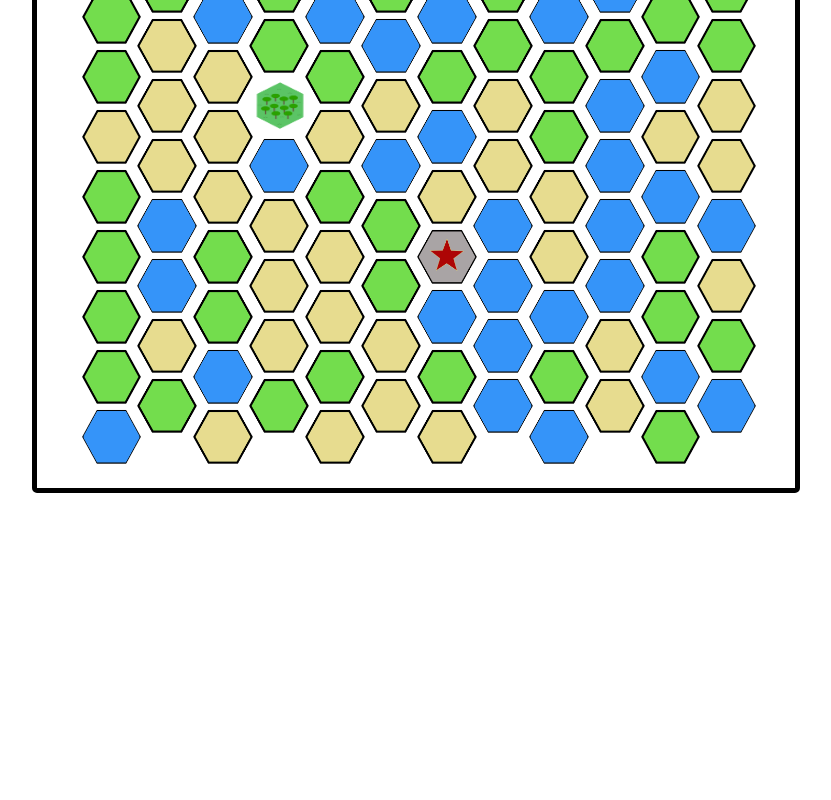
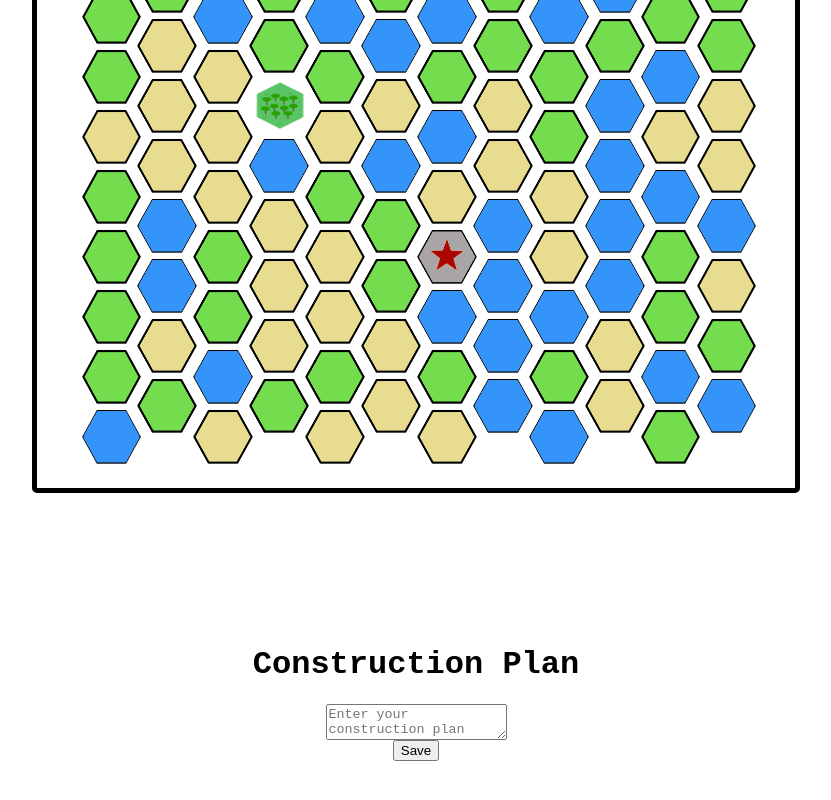
Before and after one commit to Thatthana/Upbeat, a Next.js app in the folder frontend/: page /gamePage in a window 1280 px wide. Shown: the part 232-1032 px from the top of the page, without its empty margins (224-1055 px from the left). Before the commit the page ends 800 px from the top, so only its background shows below. Built offline with nearby package versions, Linux system fonts and the light colour scheme.

Commit message:
update input construction plan

```diff
--- a/frontend/package.json
+++ b/frontend/package.json
@@ -12,6 +12,7 @@
     "@types/node": "18.15.11",
     "@types/react": "18.0.32",
     "@types/react-dom": "18.0.11",
+    "axios": "^1.3.4",
     "eslint": "8.37.0",
     "eslint-config-next": "13.2.4",
     "next": "13.2.4",
--- /dev/null
+++ b/frontend/src/components/InputPlan.jsx
@@ -0,0 +1,51 @@
+import { useState } from "react";
+import axios from "axios";
+
+export default function InputPlan() {
+  const [inputValue, setInputValue] = useState("");
+  const [CP, setCP] = useState(false);
+
+  const handleInputChange = (event) => {
+    setInputValue(event.target.value);
+    setCP(true);
+  };
+
+  const handleClick = async () => {
+    try {
+      await axios.post("/api/write-file", { inputValue });
+      console.log("Input saved!");
+      alert("Construction plan saved!");
+      setCP(false);
+    } catch (error) {
+      console.error(error);
+      alert("Failed to save construction plan.");
+    }
+  };
+
+  const frameStyle = {
+    width: "60%",
+    height: "30%",
+    justifyContent: "center",
+    alignItems: "center",
+    overflow: "auto",
+    marginTop: "50px",
+  };
+
+
+  return (
+    <div  className="home">
+      <h1 style={{ color: "black" }} className="textplan">
+        Construction Plan
+      </h1>
+      <textarea
+        value={inputValue}
+        onChange={handleInputChange}
+        placeholder="Enter your construction plan here.. ."
+        className="inputplan"
+      />
+      <button onClick={handleClick} className="saveplan">
+        Save
+      </button>
+    </div>
+  );
+}
--- a/frontend/src/pages/gamePage.jsx
+++ b/frontend/src/pages/gamePage.jsx
@@ -3,6 +3,7 @@ import Timer from "../components/timer";
 import Money from "../components/money";
 import Turn from "../components/turn";
 import Frame from "../components/Frame";
+import InputPlan from "../components/InputPlan";
 
 export default function gamePage() {
   return (
@@ -11,6 +12,7 @@ export default function gamePage() {
       <Timer />
       <Money />
       <Frame />
+      <InputPlan/>
     </div>
   );
 }
```
Also changed, not shown: 1 other file (tests, documents, lock files or other folders).
